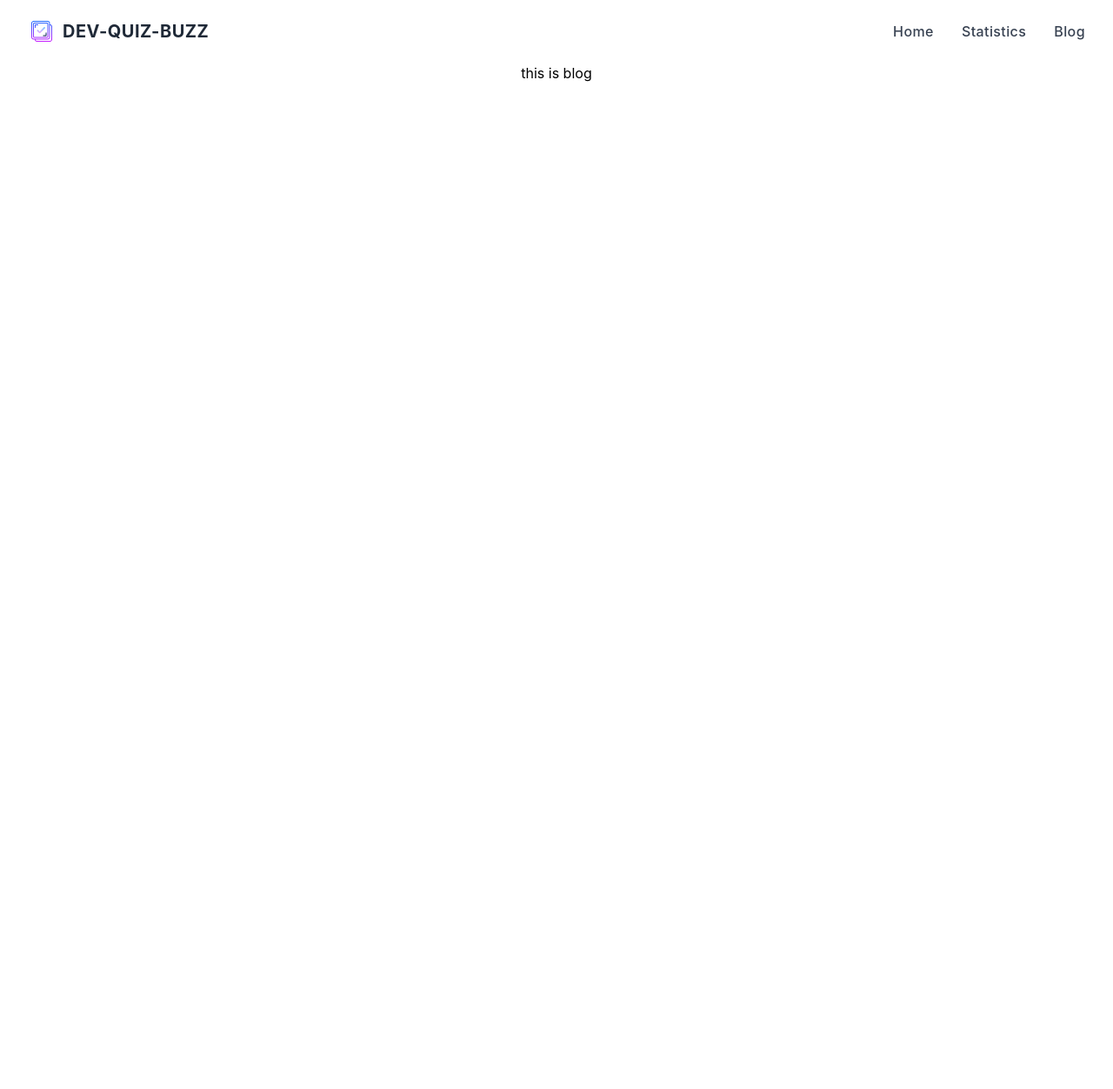
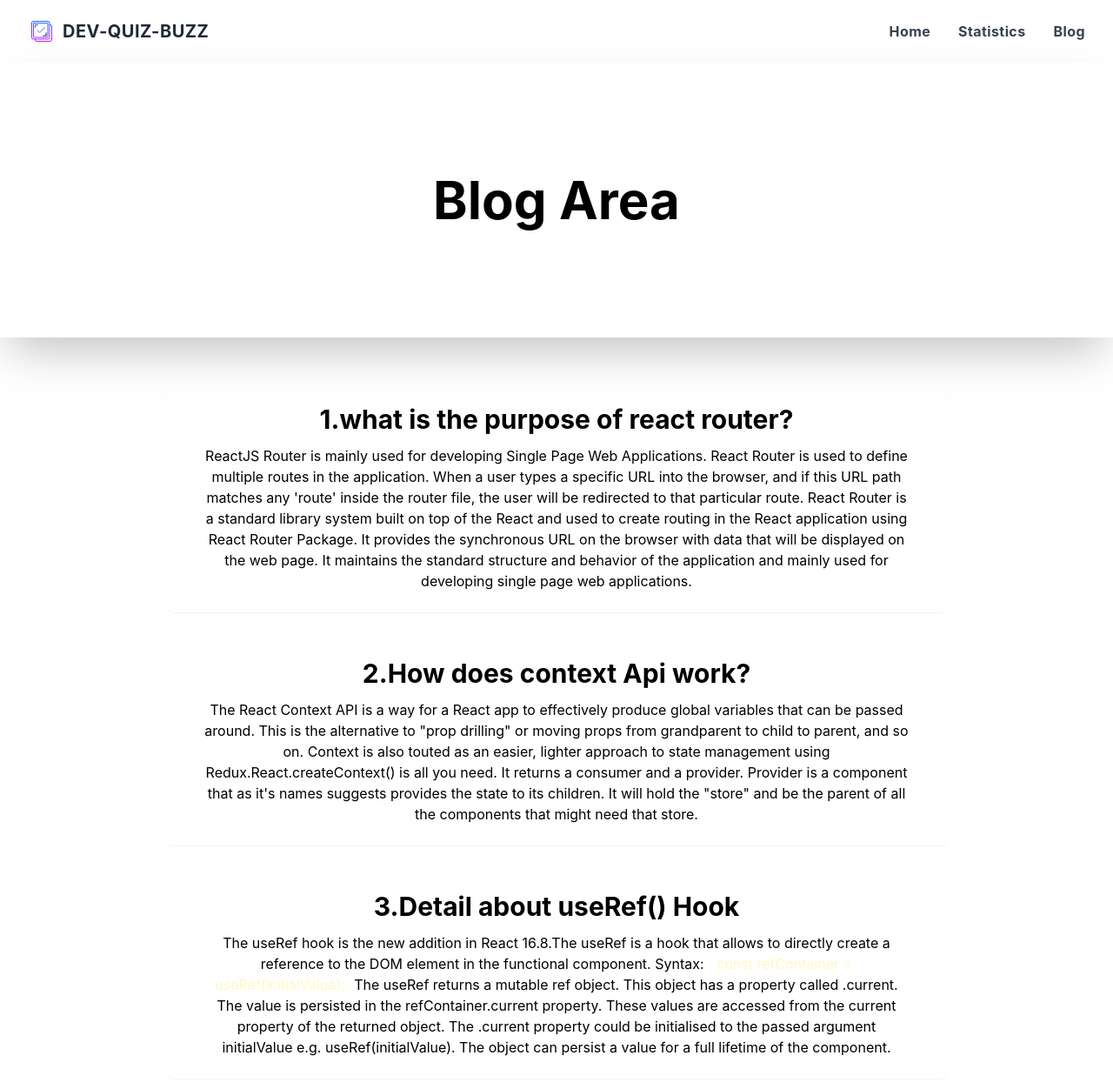
Before and after one commit to rakibhasantusar/DEV_QUIZ_BUZZ, a React (Create React App) app: page /blog in a window 1280 px wide. Shown: the top 1252 px of the page at 87% size. Before the commit the page ends 800 px from the top, so only its background shows below. Built offline with nearby package versions, Linux system fonts and the light colour scheme.

Commit message:
blog area done

```diff
--- a/src/Component/Blog.jsx
+++ b/src/Component/Blog.jsx
@@ -3,7 +3,38 @@ import React from 'react';
 const Blog = () => {
     return (
         <div>
-            <h1>this is blog</h1>
+            <section>
+                <div className="container mx-auto shadow-2xl   dark:bg-yellow-400">
+                    <div className="container flex flex-col items-center px-4 py-16 pb-24 mx-auto text-center lg:pb-32 md:py-32 md:px-10 lg:px-32 dark:text-gray-900">
+                        <h1 className="text-5xl font-bold leading-none sm:text-6xl xl:max-w-3xl dark:text-gray-900">Blog Area</h1>
+                    </div>
+                </div>
+            </section>
+            <section>
+                <div className=" dark:dark:text-gray-100 m-5 mt-10">
+                    <div className="container mt-4 max-w-4xl px-10 py-6 mx-auto rounded-lg shadow-sm dark:dark:bg-gray-900">
+                        <div className="mt-3">
+                            <h2 rel="noopener noreferrer" className="text-3xl font-bold">1.what is the purpose of react router?</h2>
+                            <p className="mt-3">ReactJS Router is mainly used for developing Single Page Web Applications. React Router is used to define multiple routes in the application. When a user types a specific URL into the browser, and if this URL path matches any 'route' inside the router file, the user will be redirected to that particular route. React Router is a standard library system built on top of the React and used to create routing in the React application using React Router Package. It provides the synchronous URL on the browser with data that will be displayed on the web page. It maintains the standard structure and behavior of the application and mainly used for developing single page web applications.</p>
+                        </div>
+                    </div>
+                    <div className="container mt-4 max-w-4xl px-10 py-6 mx-auto rounded-lg shadow-sm dark:dark:bg-gray-900">
+                        <div className="mt-3">
+                            <h2 rel="noopener noreferrer" className="text-3xl font-bold">2.How does context Api work?</h2>
+                            <p className="mt-3">The React Context API is a way for a React app to effectively produce global variables that can be passed around. This is the alternative to "prop drilling" or moving props from grandparent to child to parent, and so on. Context is also touted as an easier, lighter approach to state management using Redux.React.createContext() is all you need. It returns a consumer and a provider. Provider is a component that as it's names suggests provides the state to its children. It will hold the "store" and be the parent of all the components that might need that store. </p>
+                        </div>
+                    </div>
+                    <div className="container mt-4 max-w-4xl px-10 py-6 mx-auto rounded-lg shadow-sm dark:dark:bg-gray-900">
+                        <div className="mt-3">
+                            <h2 rel="noopener noreferrer" className="text-3xl font-bold">3.Detail about useRef() Hook</h2>
+                            <p className="mt-3">The useRef hook is the new addition in React 16.8.The useRef is a hook that allows to directly create a reference to the DOM element in the functional component. Syntax:
+                                <span className='dark:bg-slate-500 p-[2px] m-2 rounded-md text-yellow-100'>  const refContainer = useRef(initialValue);</span>
+                                The useRef returns a mutable ref object. This object has a property called .current. The value is persisted in the refContainer.current property. These values are accessed from the current property of the returned object. The .current property could be initialised to the passed argument initialValue e.g. useRef(initialValue). The object can persist a value for a full lifetime of the component.
+                            </p>
+                        </div>
+                    </div>
+                </div>
+            </section>
         </div>
     );
 };
--- a/src/Component/Cart.jsx
+++ b/src/Component/Cart.jsx
@@ -5,10 +5,10 @@ const Cart = ({ data }) => {
     const { id, name, logo, total } = data
     return (
         <div className="flex flex-col transition duration-300 bg-gray-800 rounded shadow-sm hover:shadow">
-            <div className="relative w-full h-48">
+            <div className="relative w-full h-[80%] border-b-2 border-solid border-slate-500">
                 <img
                     src={logo}
-                    className="object-cover-fill  w-full h-full "
+                    className="object-cover "
                     alt="Plan"
                 />
             </div>
@@ -16,7 +16,7 @@ const Cart = ({ data }) => {
                 <div>
                     <div className="text-2xl text-white font-semibold">{name}</div>
                     <div className="mt-1 mb-4 mr-1 text-white text-lg  sm:text-lg">
-                        Total quiz:<span className='dark:dark:text-yellow-400 font-bold'> {total}</span>
+                        Total quiz:<span className='dark:dark:text-blue-300 font-bold'> {total}</span>
                     </div>
                 </div>
                 <Link
--- a/src/Component/Header.jsx
+++ b/src/Component/Header.jsx
@@ -26,7 +26,7 @@ const Header = () => {
           <li>
             <Link
               to="/"
-              className="font-medium tracking-wide text-gray-700 transition-colors duration-200 hover:text-deep-purple-accent-400"
+              className="font-bold tracking-wide text-gray-700 transition-colors duration-200 hover:text-deep-purple-accent-400"
             >
               Home
             </Link>
@@ -34,7 +34,7 @@ const Header = () => {
           <li>
             <Link
               to="/statistics"
-              className="font-medium tracking-wide text-gray-700 transition-colors duration-200 hover:text-deep-purple-accent-400"
+              className="font-bold tracking-wide text-gray-700 transition-colors duration-200 hover:text-deep-purple-accent-400"
             >
               Statistics
             </Link>
@@ -42,7 +42,7 @@ const Header = () => {
           <li>
             <Link
               to="/blog"
-              className="font-medium tracking-wide text-gray-700 transition-colors duration-200 hover:text-deep-purple-accent-400"
+              className="font-bold tracking-wide text-gray-700 transition-colors duration-200 hover:text-deep-purple-accent-400"
             >
               Blog
             </Link>
--- a/src/Component/Home.jsx
+++ b/src/Component/Home.jsx
@@ -8,7 +8,7 @@ const Home = () => {
 	console.log(datas);
 	return (
 		<div>
-			<section className="dark:dark:bg-gray-800 dark:dark:text-gray-100">
+			<section className="dark:dark:bg-gray-800 dark:dark:text-gray-100 mt-2">
 				<div className="container flex flex-col justify-center p-6 mx-auto sm:py-12 lg:py-24 lg:flex-row lg:justify-between">
 					<div className="flex flex-col justify-center p-6 text-center rounded-sm lg:max-w-md xl:max-w-lg lg:text-left">
 						<h1 className="text-5xl font-bold leading-none sm:text-6xl">A full
--- a/src/Component/Statistics.jsx
+++ b/src/Component/Statistics.jsx
@@ -8,10 +8,10 @@ const Statistics = () => {
 	console.log(data);
 
 	return (
-		<section className='flex items-center h-screen p-14 bg-gray-100 text-gray-900 mx-auto sm:py-12 lg:py-24 lg:flex-row'>
-			<div className='container w-[80%] h-[80%] flex flex-col items-center justify-center px-5 mx-auto my-8'>
-				<div className='m-9'>
-					<h1 className='text-4xl font-bold bg-slate-800 text-white p-3 rounded'>Chart for total quiz</h1>
+		<section className='flex items-center h-screen p-5 bg-gray-100 text-gray-900 mx-auto sm:py-5 lg:py-5 lg:flex-row'>
+			<div className='container w-[80%] h-[80%] flex flex-col items-center justify-center px-2 mx-auto my-1'>
+				<div className='m-5'>
+					<h1 className='lg:text-4xl md:text-2xl sm:text-xl font-bold bg-slate-800 text-white p-3 rounded'>Chart for total quiz</h1>
 				</div>
 				<ResponsiveContainer>
 					<LineChart
```
